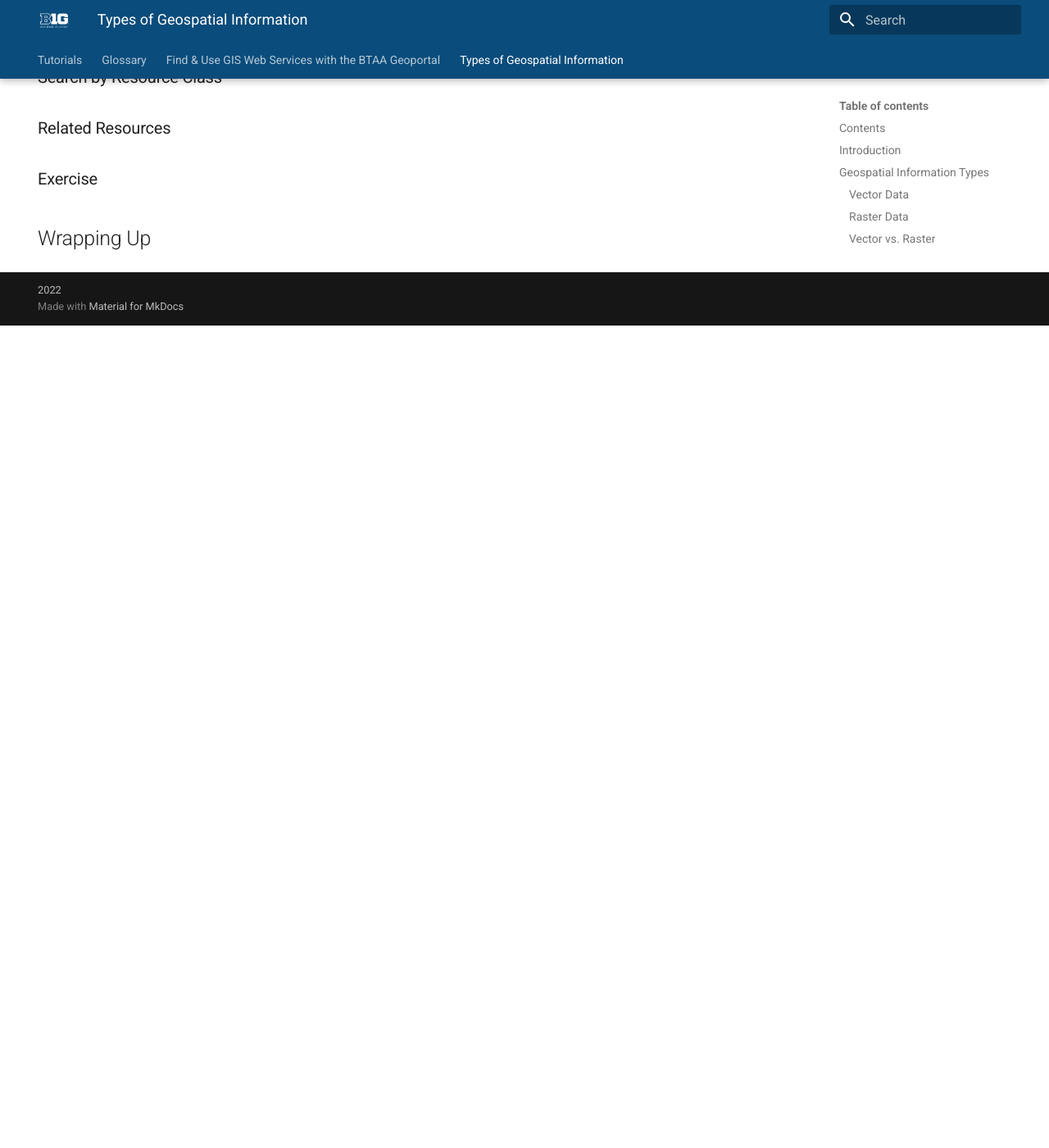
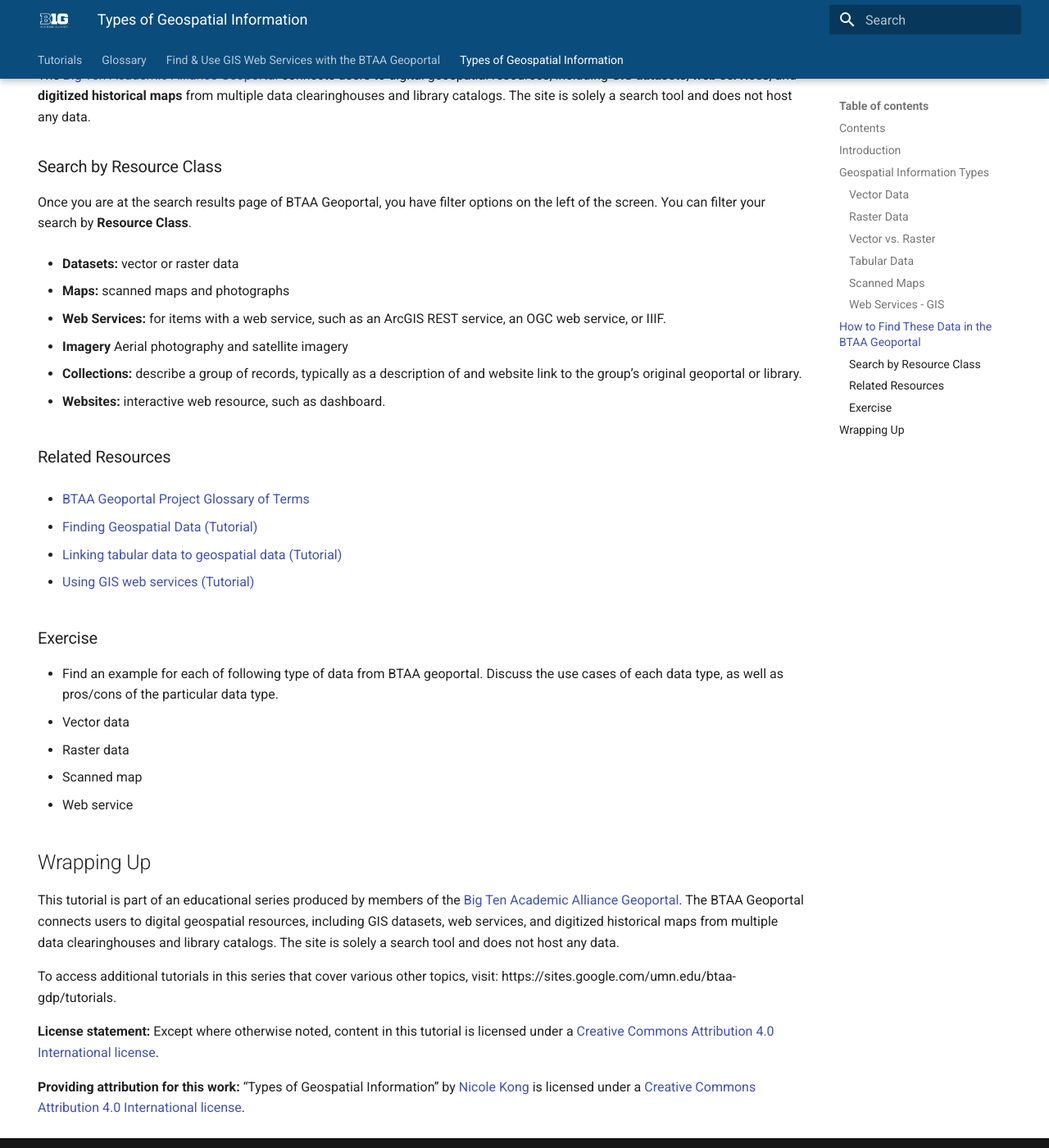
Before and after one commit to jebowe3/tutorials, an MkDocs documentation site: the page built from docs/types_of_geospatial_information.md, in a window 1280 px wide and 1400 px high, scrolled down 6732 px. Shown: the whole window at 82% size. Built offline with MkDocs 1.6.1 and Material for MkDocs 9.7.7, drawn with Linux system fonts in a browser that asks for light colours; before the commit the page ends 7129 px from its top, so only the background shows below that.

Commit message:
Update types_of_geospatial_information.md

```diff
--- a/docs/types_of_geospatial_information.md
+++ b/docs/types_of_geospatial_information.md
@@ -289,10 +289,51 @@
 
 ## How to Find These Data in the BTAA Geoportal
 
+The [Big Ten Academic Alliance Geoportal](https://geo.btaa.org/) connects users to digital geospatial resources, including **GIS datasets**, **web services**, and **digitized historical maps** from multiple data clearinghouses and library catalogs. The site is solely a search tool and does not host any data.
+
 ### Search by Resource Class
+
+Once you are at the search results page of BTAA Geoportal, you have filter options on the left of the screen. You can filter your search by **Resource Class**.
+
+* **Datasets:** vector or raster data
+
+* **Maps:** scanned maps and photographs
+
+* **Web Services:** for items with a web service, such as an ArcGIS REST service, an OGC web service, or IIIF.
+
+* **Imagery** Aerial photography and satellite imagery
+
+* **Collections:** describe a group of records, typically as a description of and website link to the group’s original geoportal or library.
+
+* **Websites:** interactive web resource, such as dashboard.
 
 ### Related Resources
 
+* [BTAA Geoportal Project Glossary of Terms](https://sites.google.com/umn.edu/btaa-gdp/about/project-documents/glossary)
+
+* [Finding Geospatial Data (Tutorial)](https://docs.google.com/presentation/d/1xL_DnaKo6ECf7qcLVHdXPTVafcFk0wCHB7CLBayRPnA/edit#slide=id.g86c86e5ff3_0_881)
+
+* [Linking tabular data to geospatial data (Tutorial)](https://docs.google.com/presentation/d/16wAdW9CNF_-8uzbShy5BCR_DXCQwsnpJ5mRWvp4Hubw/edit#slide=id.p1)
+
+* [Using GIS web services (Tutorial)](https://docs.google.com/presentation/d/1wDmTt4HCwKOFn_4uSUBW2rrJlxWODiFfs-lP8-CWLQU/edit#slide=id.p2)
+
 ### Exercise
 
+* Find an example for each of following type of data from BTAA geoportal. Discuss the use cases of each data type, as well as pros/cons of the particular data type.
+  * Vector data
+  * Raster data
+  * Scanned map
+  * Web service
+
 ## Wrapping Up
+
+This tutorial is part of an educational series produced by members of the [Big Ten Academic Alliance Geoportal](https://geo.btaa.org/). The BTAA Geoportal connects users to digital geospatial resources, including GIS datasets, web services, and digitized historical maps from multiple data clearinghouses and library catalogs. The site is solely a search tool and does not host any data.
+
+To access additional tutorials in this series that cover various other topics, visit: https://sites.google.com/umn.edu/btaa-gdp/tutorials.
+
+**License statement:**
+Except where otherwise noted, content in this tutorial is licensed under a [Creative Commons Attribution 4.0 International license](https://creativecommons.org/licenses/by/4.0/).
+
+
+**Providing attribution for this work:**
+“Types of Geospatial Information” by [Nicole Kong](https://www.lib.purdue.edu/people/kongn) is licensed under a [Creative Commons Attribution 4.0 International license](https://creativecommons.org/licenses/by/4.0/).
```
